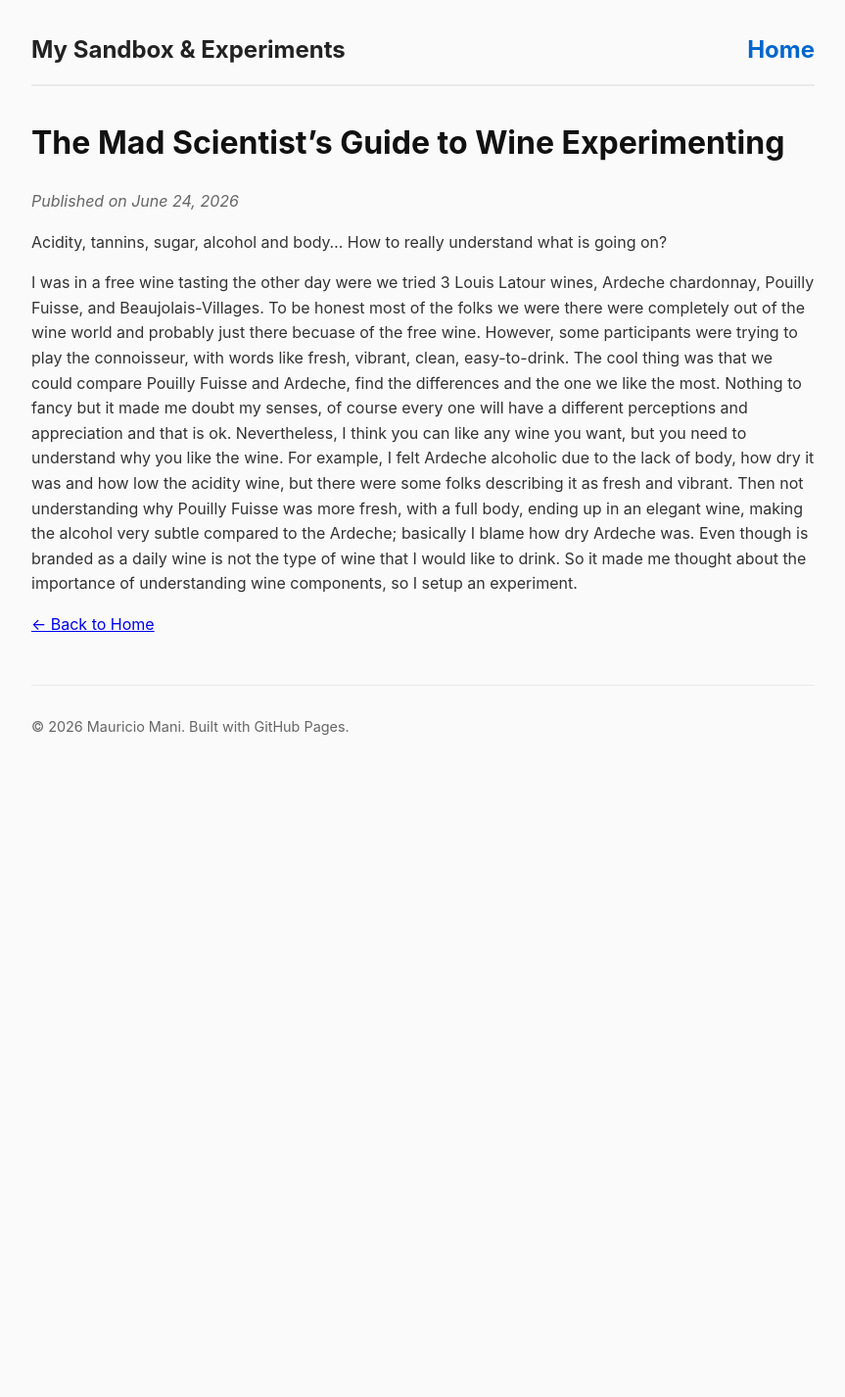
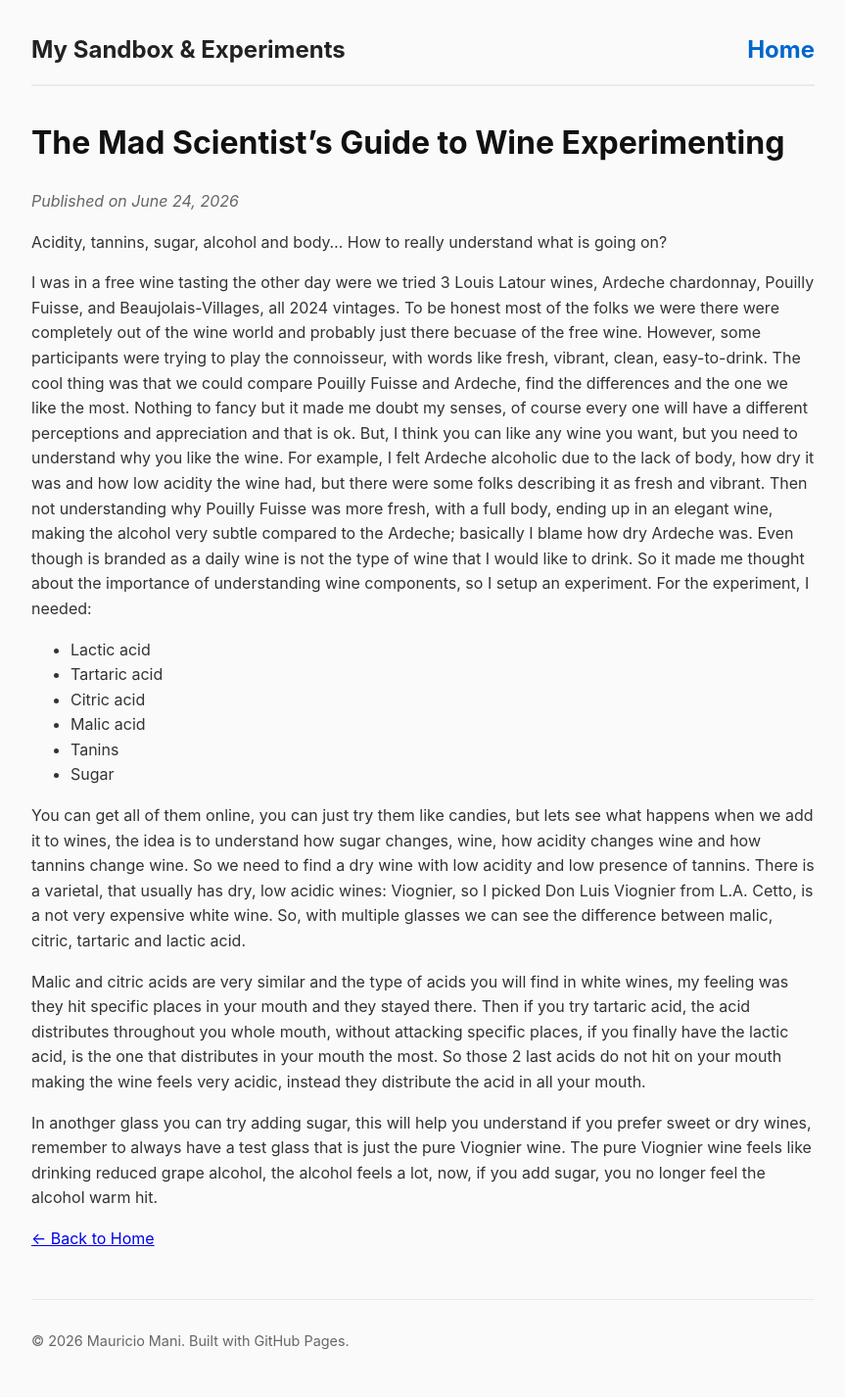
Before and after one commit to mauriciomani/mauriciomani.github.io, a Jekyll site: the page built from _posts/2026-06-24-experimenting-with-wine.md, in a window 1280 px wide. Shown: the whole page at 98% size, without its empty margins (208-1071 px from the left). Built offline with Jekyll 4.4.1, drawn with Linux system fonts in a browser that asks for light colours; before the commit the page ends 900 px from its top, so only the background shows below that.

Commit message:
Enhance wine tasting narrative and experiment details
Updated the wine tasting experience with additional details about the wines and the experiment setup. Clarified the effects of different acids and sugar on wine perception.

```diff
--- a/_posts/2026-06-24-experimenting-with-wine.md
+++ b/_posts/2026-06-24-experimenting-with-wine.md
@@ -6,15 +6,27 @@ date: 2026-06-24
 
 Acidity, tannins, sugar, alcohol and body... How to really understand what is going on?
 
-I was in a free wine tasting the other day were we tried 3 Louis Latour wines, Ardeche chardonnay, Pouilly Fuisse, and Beaujolais-Villages.
+I was in a free wine tasting the other day were we tried 3 Louis Latour wines, Ardeche chardonnay, Pouilly Fuisse, and Beaujolais-Villages, all 2024 vintages.
 To be honest most of the folks we were there were completely out of the wine world and probably just there becuase of the free wine.
 However, some participants were trying to play the connoisseur, with words like fresh, vibrant, clean, easy-to-drink.
 The cool thing was that we could compare Pouilly Fuisse and Ardeche, find the differences and the one we like the most.
 Nothing to fancy but it made me doubt my senses, of course every one will have a different perceptions and appreciation and that is ok.
-Nevertheless, I think you can like any wine you want, but you need to understand why you like the wine.
-For example, I felt Ardeche alcoholic due to the lack of body, how dry it was and how low the acidity wine,
+But, I think you can like any wine you want, but you need to understand why you like the wine.
+For example, I felt Ardeche alcoholic due to the lack of body, how dry it was and how low acidity the wine had,
 but there were some folks describing it as fresh and vibrant.
 Then not understanding why Pouilly Fuisse was more fresh, with a full body, ending up in an elegant wine,
 making the alcohol very subtle compared to the Ardeche; basically I blame how dry Ardeche was.
 Even though is branded as a daily wine is not the type of wine that I would like to drink.
-So it made me thought about the importance of understanding wine components, so I setup an experiment.
+So it made me thought about the importance of understanding wine components, so I setup an experiment. For the experiment, I needed:
+* Lactic acid
+* Tartaric acid
+* Citric acid
+* Malic acid
+* Tanins
+* Sugar
+
+You can get all of them online, you can just try them like candies, but lets see what happens when we add it to wines, the idea is to understand how sugar changes, wine, how acidity changes wine and how tannins change wine. So we need to find a dry wine with low acidity and low presence of tannins. There is a varietal, that usually has dry, low acidic wines: Viognier, so I picked Don Luis Viognier from L.A. Cetto, is a not very expensive white wine. So, with multiple glasses we can see the difference between malic, citric, tartaric and lactic acid.
+
+Malic and citric acids are very similar and the type of acids you will find in white wines, my feeling was they hit specific places in your mouth and they stayed there. Then if you try tartaric acid, the acid distributes throughout you whole mouth, without attacking specific places, if you finally have the lactic acid, is the one that distributes in your mouth the most. So those 2 last acids do not hit on your mouth making the wine feels very acidic, instead they distribute the acid in all your mouth.
+
+In anothger glass you can try adding sugar, this will help you understand if you prefer sweet or dry wines, remember to always have a test glass that is just the pure Viognier wine. The pure Viognier wine feels like drinking reduced grape alcohol, the alcohol feels a lot, now, if you add sugar, you no longer feel the alcohol warm hit.
```
